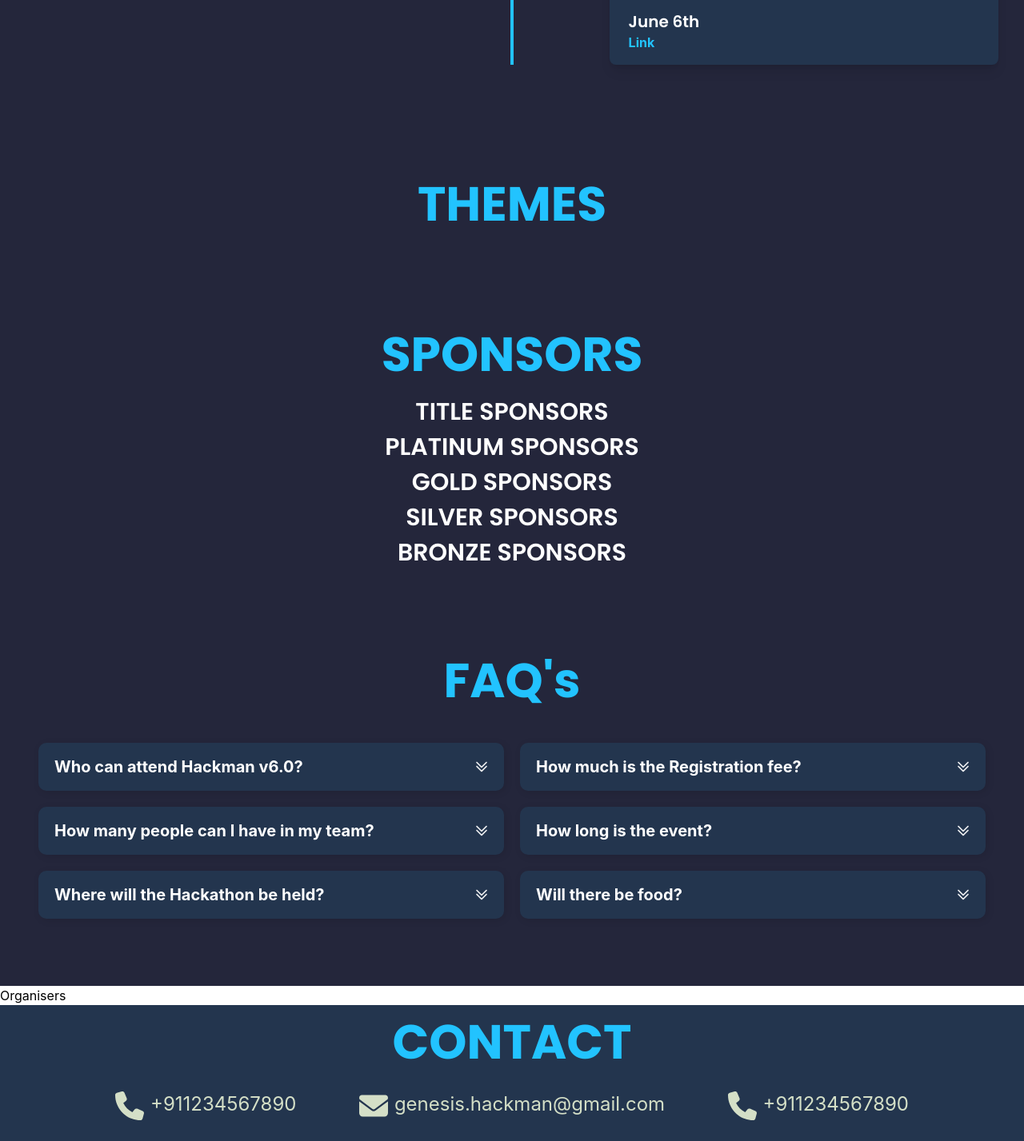
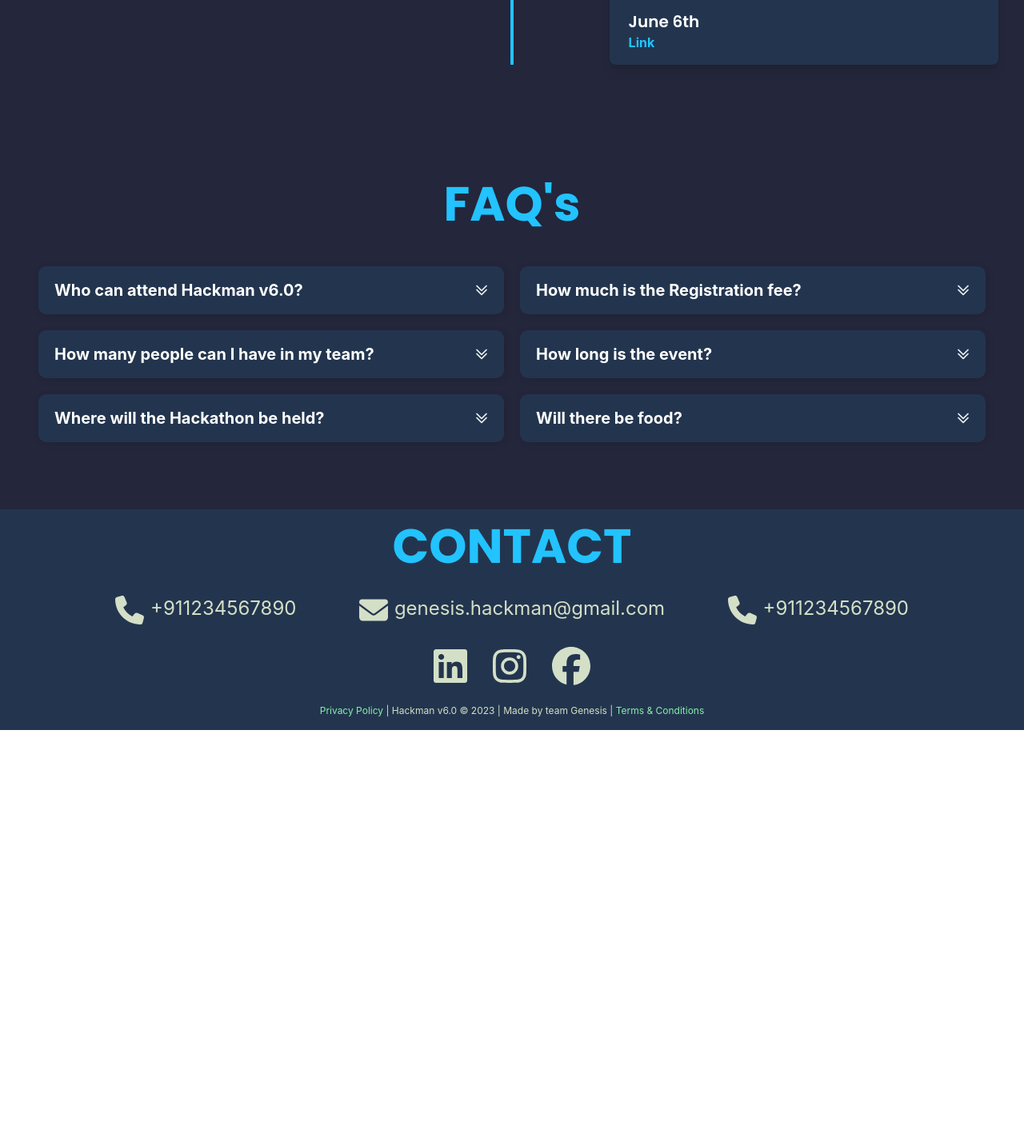
Before and after one commit to Genesis-ISE-DSCE/hackmanv6, a React (Create React App) app in the folder frontend/: page / in a window 1280 px wide. Shown: the part 3193-4620 px from the top of the page at 80% size. After the commit the page ends 4106 px from the top, so only its background shows below. Built offline with nearby package versions, Linux system fonts and the light colour scheme.

Commit message:
Netlify builds

```diff
--- a/frontend/public/index.html
+++ b/frontend/public/index.html
@@ -26,7 +26,7 @@
     -->
 
 
-    <title>Hackman v6</title>
+    <title>Hackman v6.0</title>
   </head>
   <body>
     <noscript>You need to enable JavaScript to run this app.</noscript>
--- a/frontend/src/pages/LandingPage.js
+++ b/frontend/src/pages/LandingPage.js
@@ -5,9 +5,9 @@ import Faq from '../components/Faq';
 import Footer from '../components/Footer';
 import Landing from '../components/Landing';
 import Navbar from '../components/Navbar';
-import Organisers from '../components/Organisers';
-import Sponsors from '../components/Sponsors';
-import Themes from '../components/Themes';
+// import Organisers from '../components/Organisers';
+// import Sponsors from '../components/Sponsors';
+// import Themes from '../components/Themes';
 import Timeline from '../components/Timeline';
 
 function LandingPage() {
@@ -25,10 +25,10 @@ function LandingPage() {
       <Counter initialCountdown={initialCountdown} />
       <About />
       <Timeline />
-      <Themes />
-      <Sponsors />
+      {/* <Themes /> */}
+      {/* <Sponsors /> */}
       <Faq />
-      <Organisers />
+      {/* <Organisers /> */}
       <Footer />
     </div>
   );
```
